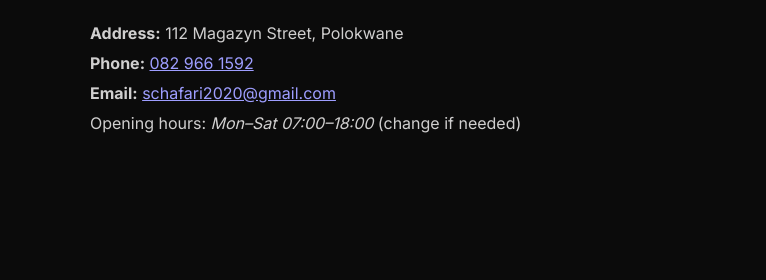
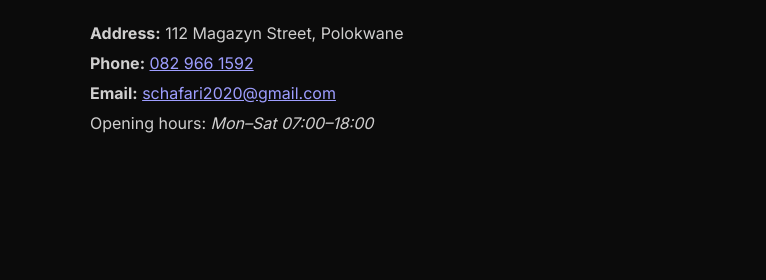
Before and after one commit to jovansteenkamp00-glitch/schafaris-site, a plain HTML site: page index.html in a window 1280 px wide. Shown: the part 1330-1610 px from the top of the page, 0-766 px from the left. Drawn offline with Linux system fonts and the light colour scheme; files whose address does not match are found by name.

Commit message:
Update index.html

```diff
--- a/index.html
+++ b/index.html
@@ -97,7 +97,7 @@
           <p><strong>Address:</strong> 112 Magazyn Street, Polokwane</p>
           <p><strong>Phone:</strong> <a href="tel:0829661592">082 966 1592</a></p>
           <p><strong>Email:</strong> <a href="mailto:schafari2020@gmail.com">schafari2020@gmail.com</a></p>
-          <p>Opening hours: <em>Mon–Sat 07:00–18:00</em> (change if needed)</p>
+          <p>Opening hours: <em>Mon–Sat 07:00–18:00</em></p>
         </div>
 
         <!-- Google Map -->
```
